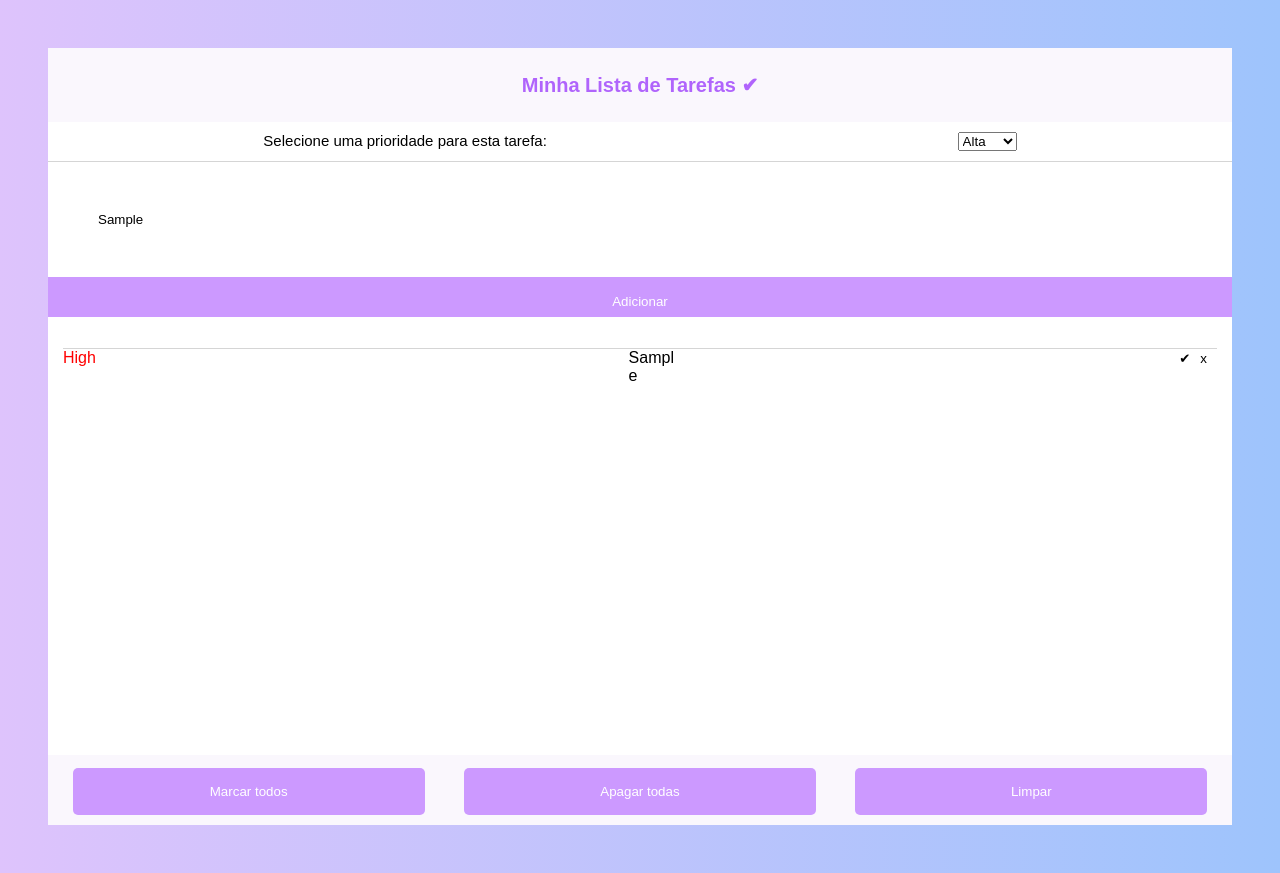
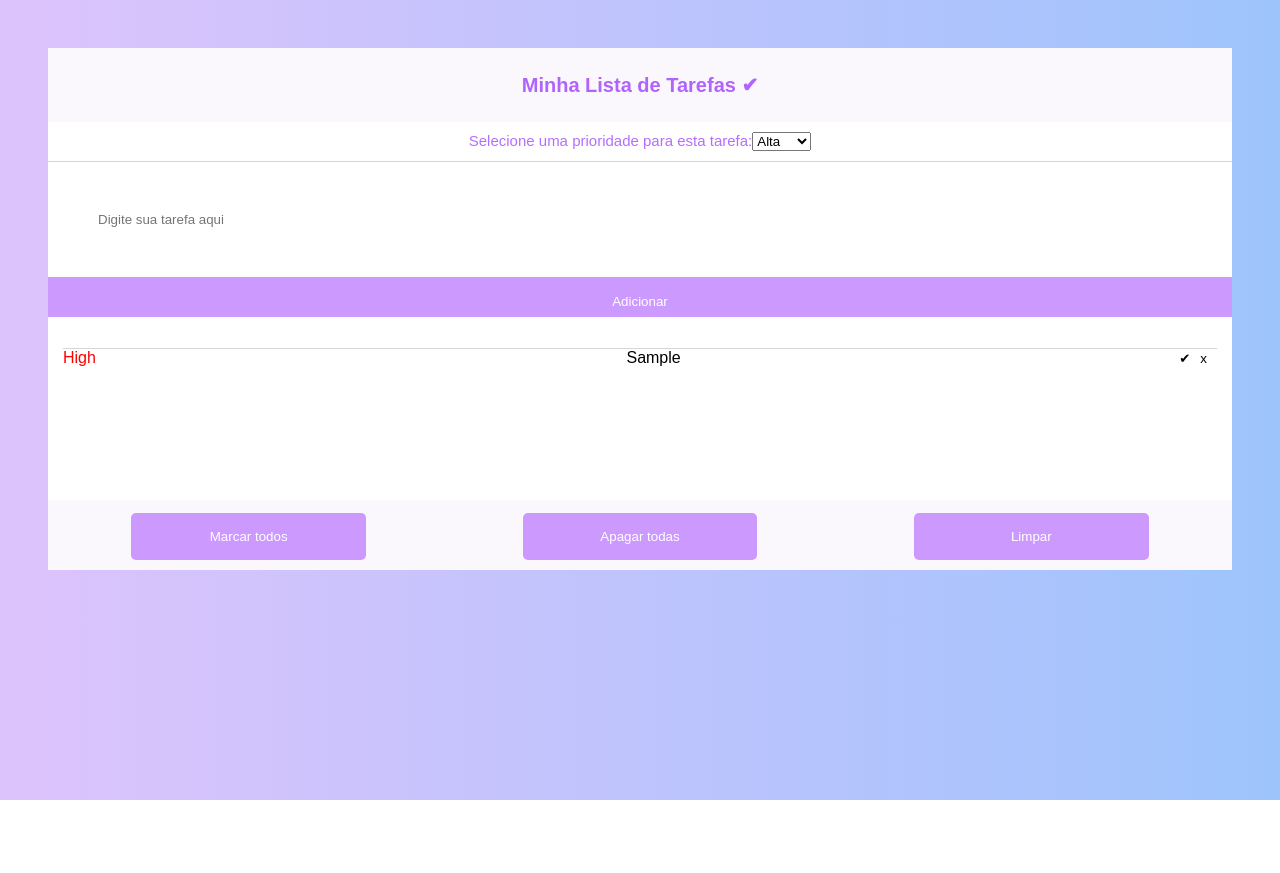
Before and after one commit to talibarbosa-hub/projeto-todolist, a plain HTML site: page index.html in a window 1280 px wide. Both pictures are taken after typing "Sample" into the empty fields and a click on the button "Marcar todos". After the commit the page ends 800 px from the top, so only its background shows below. Drawn offline with Linux system fonts and the light colour scheme; a web font is replaced by a local one.

Commit message:
Versão final correção de bugs

```diff
--- a/css/style.css
+++ b/css/style.css
@@ -11,7 +11,7 @@ body{
 
 section{
     background-color: white;
-    min-height: 90vh;
+    max-height: 90vh;
     min-width: 75vw;
     margin: 20px;
 }
@@ -49,7 +49,7 @@ section{
     display: flex;
     justify-content: center;
     position: relative;
-    margin-top: 30%;
+    margin-top: 10%;
     padding: 5px;
     background-color: #faf7fd;
     height: 70px;
@@ -63,8 +63,9 @@ section{
     border-style:none;
     padding: 5px;
     height: 47px;
-    width: 30%;
+    width: 20%;
     margin-top: 8px;
+
 }
 
 ul {
@@ -79,7 +80,7 @@ ul > li{
 }
 
 .content{
-    max-width: 50px;
+    max-width: 100px;
 }
 .checked{
     text-decoration: line-through;
@@ -100,11 +101,10 @@ ul > li{
     transition-duration: 0.4s;
 }
 
-
-
 .removeStyle:hover{
     color:red;
     transform:scale(2);
+
     /* transition-duration: 0.4s; */
 }
 /* === TAREFAS BOX=== */
@@ -119,8 +119,9 @@ ul > li{
 #inputPriority > p {
     margin: 10px 10px;
     display:flex;
-    justify-content: space-around;
+    justify-content: center;
     font-size: 15px;
+    color:hsl(270, 96%, 71%);
 
 }
 
--- a/js/script.js
+++ b/js/script.js
@@ -12,7 +12,7 @@ form.addEventListener('submit', function (e) {
 
     let tarefa = input.value;
     if (tarefa.trim() === "") {
-        alert("Por favor insira uma tarefa")
+        // alert("Por favor insira uma tarefa")
 
     } else {
         let tarefaInputada = document.createElement('li')
@@ -44,13 +44,13 @@ form.addEventListener('submit', function (e) {
             } else {
                 tarefaContent.classList.add('checked')
             }
-            form.reset()
+
         })
-
+        form.reset()
 
 //EDITAR TAREFA
         tarefaContent.setAttribute('contentEditable','true')
-        tarefaContent.classList.add('content')
+        // tarefaContent.classList.add('content')
 
 
         optionContent.textContent = opcoes
@@ -78,7 +78,6 @@ form.addEventListener('submit', function (e) {
             default:
                 break;
         }
-
 
 
         // Buttton Clear done
@@ -135,7 +134,7 @@ btnLimparLista.addEventListener('click', function () {
 const btnMarcarTodos = document.getElementById('btnMarcarTodos')
 btnMarcarTodos.addEventListener('click', function () {
     listaDeTarefas.childNodes.forEach((tarefa) => {
-        tarefa.childNodes[0].classList.add('checked')
+        tarefa.childNodes[1].classList.add('checked')
     })
 
 })
```
